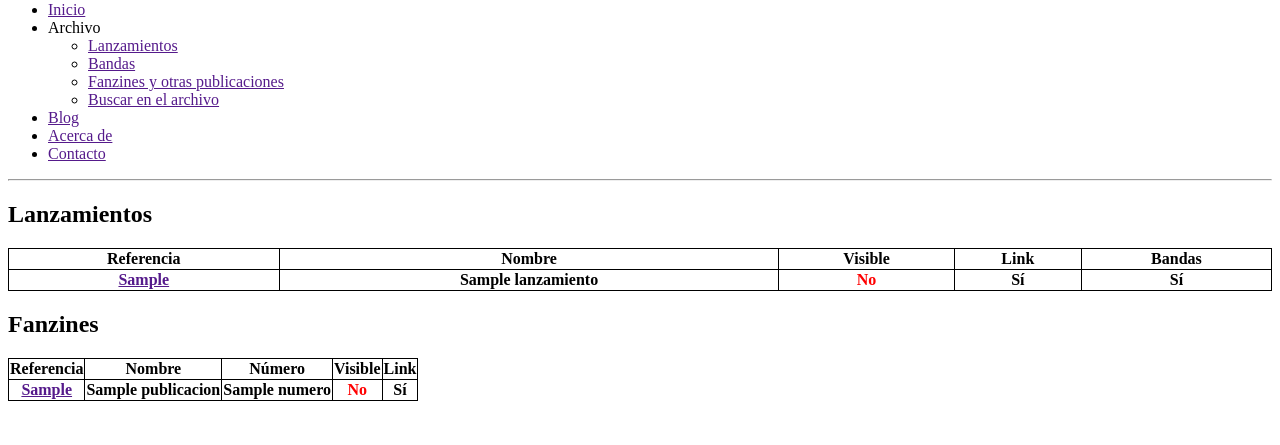
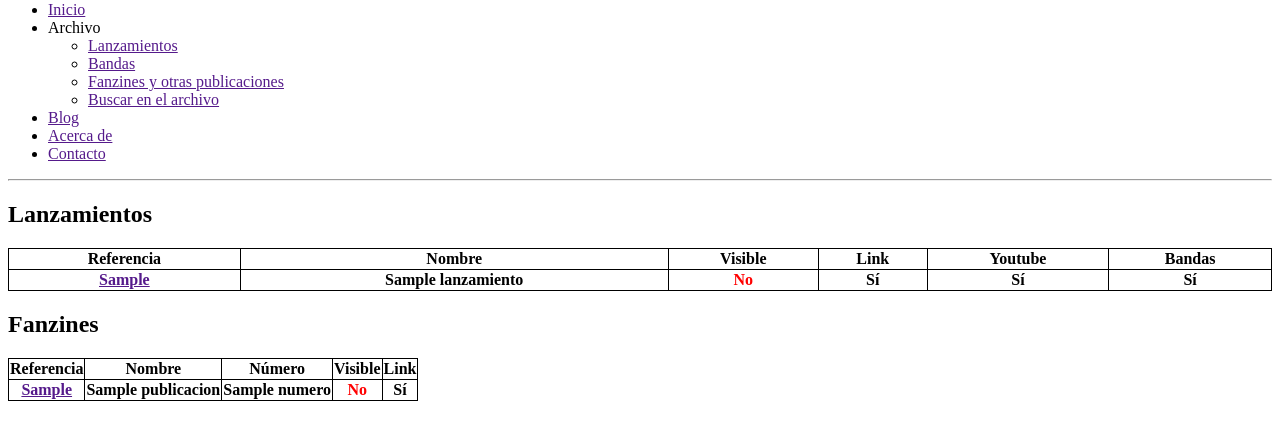
Before and after one commit to drumsoverbogota/archivo, a PHP site: the page made by application/views/paginas/lista.php in a window 1280 px wide. Shown: the part 355-800 px from the top of the page. Run offline with PHP 8.4, Linux system fonts and the light colour scheme; the template is opened without the code that fills it: most values are stand-ins (such as "Sample title", 1, 10 or a date in 2020); data that the repository does not hold is empty.

Commit message:
[PUN-006]
- Añadido un campo para dejar un link a Youtube
- Modificado el archivo de la base de datos para reflejar ese cambio
- Modificadas las vistas

```diff
--- a/application/models/Lanzamiento_model.php
+++ b/application/models/Lanzamiento_model.php
@@ -147,6 +147,7 @@ class Lanzamiento_model extends CI_Model {
 				'creditos' => $this->input->post('creditos'),
 				'notas' => $this->input->post('notas'),
 				'link' => $this->input->post('link'),
+				'link_youtube' => $this->input->post('link_youtube'),
 				'indice_referencia' => $this->input->post('indice_referencia'),
 				'fecha_creacion' => date('Y-m-d H:i:s'),
 				'fecha_modificacion' => date('Y-m-d H:i:s'),
@@ -180,6 +181,7 @@ class Lanzamiento_model extends CI_Model {
 				'creditos' => $this->input->post('creditos'),
 				'notas' => $this->input->post('notas'),
 				'link' => $this->input->post('link'),
+				'link_youtube' => $this->input->post('link_youtube'),
 				'indice_referencia' => $this->input->post('indice_referencia'),
 				'fecha_modificacion' => date('Y-m-d H:i:s'),
 				'visible' => $visible,
--- a/application/views/lanzamiento/create.php
+++ b/application/views/lanzamiento/create.php
@@ -33,6 +33,9 @@
 	<label for="link">Link</label>
     <input type="input" name="link"><br />
 
+    <label for="link_youtube">Link de Youtube</label>
+    <input type="input" name="link_youtube"><br />
+
     <label for="indice_referencia">ID de referencia en el archivo</label>
     <input type="input" name="indice_referencia"><br />
 
--- a/application/views/lanzamiento/edit.php
+++ b/application/views/lanzamiento/edit.php
@@ -37,6 +37,9 @@
 	<label for="link">Link</label>
     <input type="input" name="link" value ="<?php echo $lanzamiento_item['link'] ?>"><br />
 
+    <label for="link_youtube">Link de Youtube</label>
+    <input type="input" name="link_youtube" value ="<?php echo $lanzamiento_item['link_youtube'] ?>"><br />
+
     <label for="indice_referencia">ID de referencia en el archivo</label>
     <input type="input" name="indice_referencia" value ="<?php echo $lanzamiento_item['indice_referencia'] ?>"><br />
 
--- a/application/views/paginas/lista.php
+++ b/application/views/paginas/lista.php
@@ -6,6 +6,7 @@
 	<th>Nombre</th>
     <th>Visible</th>
     <th>Link</th>
+    <th>Youtube</th>
     <th>Bandas</th>
   </tr>
 <p><h2>Lanzamientos</h2></p>
@@ -34,6 +35,16 @@
 				echo "<p class=\"rojo\">No</p>";
 			}?>
 		</th>
+
+		<th>
+			<?php if ($lanzamiento_item['link_youtube'] != null) {
+				echo "Sí";
+			}
+			else{
+				echo "<p class=\"rojo\">No</p>";
+			}?>
+		</th>
+
 		<th>
 			<?php if ($lanzamiento_item['bandas'] != null) {
 				echo "Sí";
--- a/pun.sql
+++ b/pun.sql
@@ -150,6 +150,7 @@ CREATE TABLE IF NOT EXISTS `publicacion` (
 
 
 ALTER TABLE `lanzamiento` ADD `indice_referencia` TEXT NULL DEFAULT NULL AFTER `link`;
+ALTER TABLE `lanzamiento` ADD `link_youtube` TEXT NULL DEFAULT NULL AFTER `link`;
 ALTER TABLE `publicacion` ADD `indice_referencia` TEXT NULL DEFAULT NULL AFTER `link`;
 
 --
```
Also changed, not shown: application/views/lanzamiento/view.php (+9 -0 lines).
